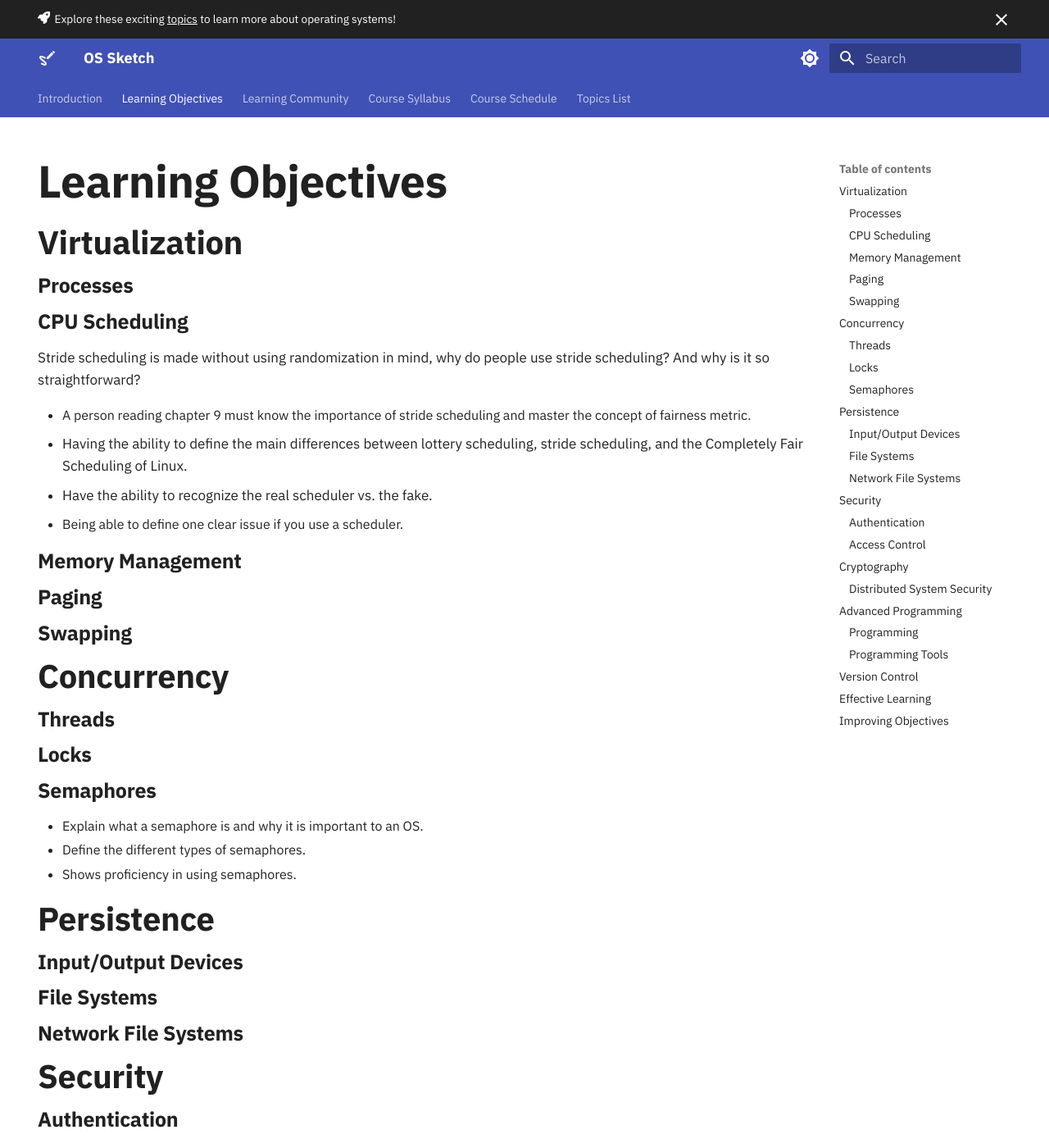
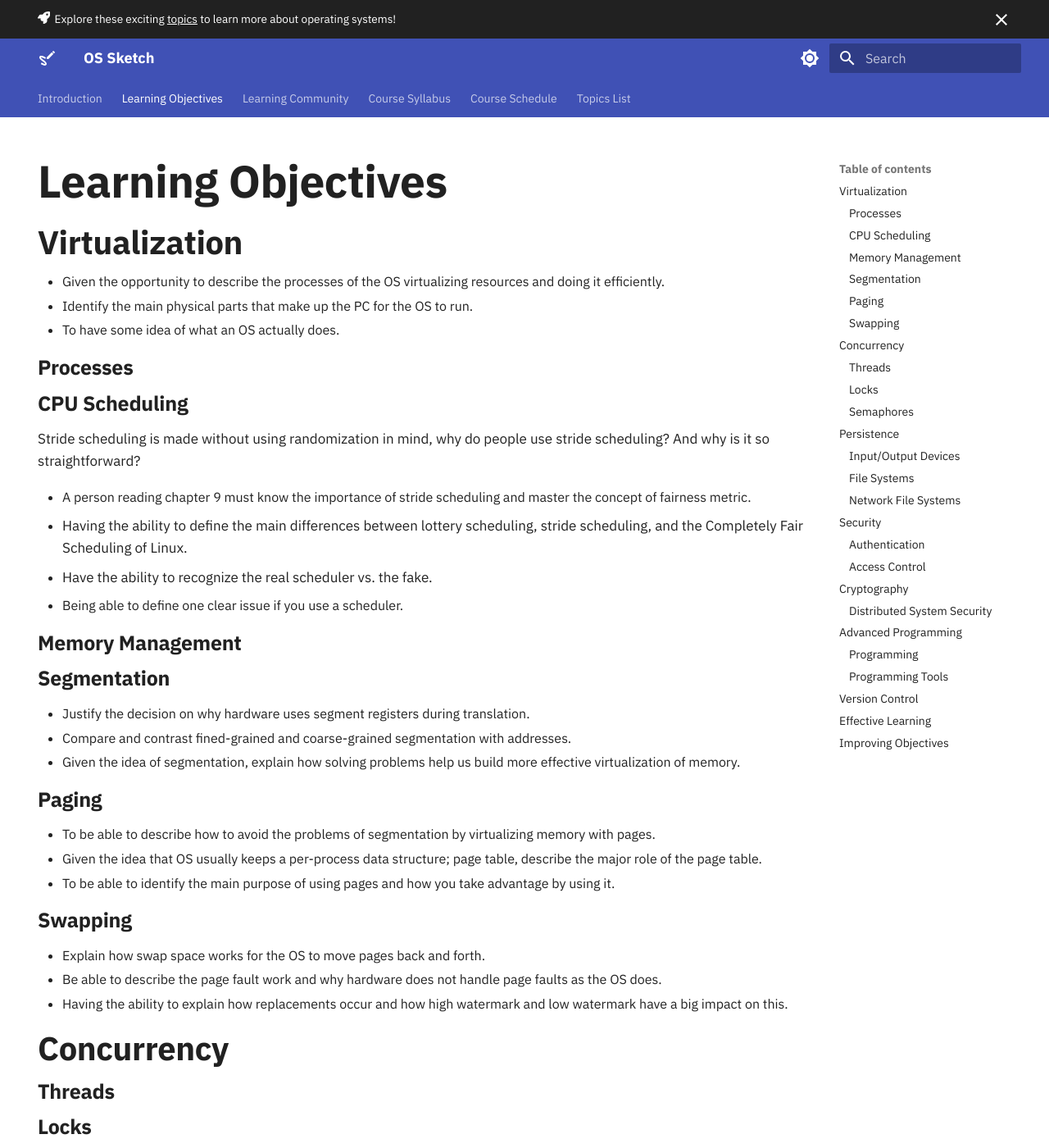
Before and after one commit to OS-Sketch/www.os-sketch.com, an MkDocs documentation site: the page built from docs/operating-systems/learning-objectives.md, in a window 1280 px wide and 1400 px high. Shown: the whole window at 82% size. Built offline with MkDocs 1.6.1 and Material for MkDocs 9.7.7, drawn with Linux system fonts in a browser that asks for light colours.

Commit message:
update on chapters 2, 16, 18, 21

```diff
--- a/docs/operating-systems/learning-objectives.md
+++ b/docs/operating-systems/learning-objectives.md
@@ -27,6 +27,11 @@ tags:
 
 ## Virtualization
 
+  - Given the opportunity to describe the processes of the OS virtualizing resources and doing it efficiently.
+  - Identify the main physical parts that make up the PC for the OS to run.
+  - To have some idea of what an OS actually does.
+
+
 ### Processes
 
 ### CPU Scheduling
@@ -41,9 +46,25 @@ Stride scheduling is made without using randomization in mind, why do people use
 
 ### Memory Management
 
+### Segmentation
+
+  - Justify the decision on why hardware uses segment registers during translation.
+  - Compare and contrast fined-grained and coarse-grained segmentation with addresses.
+  - Given the idea of segmentation, explain how solving problems help us build more effective virtualization of memory.
+
 ### Paging
 
+  - To be able to describe how to avoid the problems of segmentation by virtualizing memory with pages.
+  - Given the idea that OS usually keeps a per-process data structure; page table, describe the major role of the page table.
+  - To be able to identify the main purpose of using pages and how you take advantage by using it.
+
+
 ### Swapping
+
+  - Explain how swap space works for the OS to move pages back and forth.
+  - Be able to describe the page fault work and why hardware does not handle page faults as the OS does.
+  - Having the ability to explain how replacements occur and how high watermark and low watermark have a big impact on this.
+
 
 ## Concurrency
 
```
